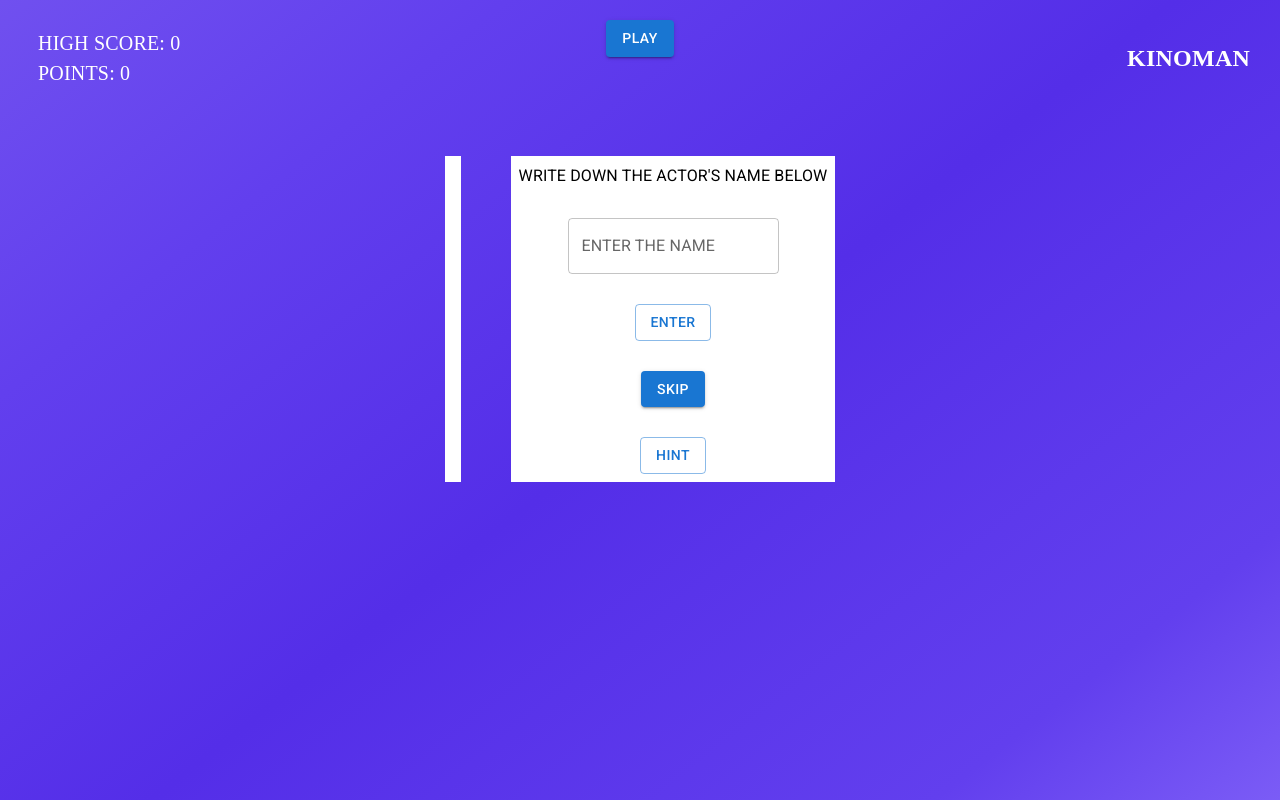
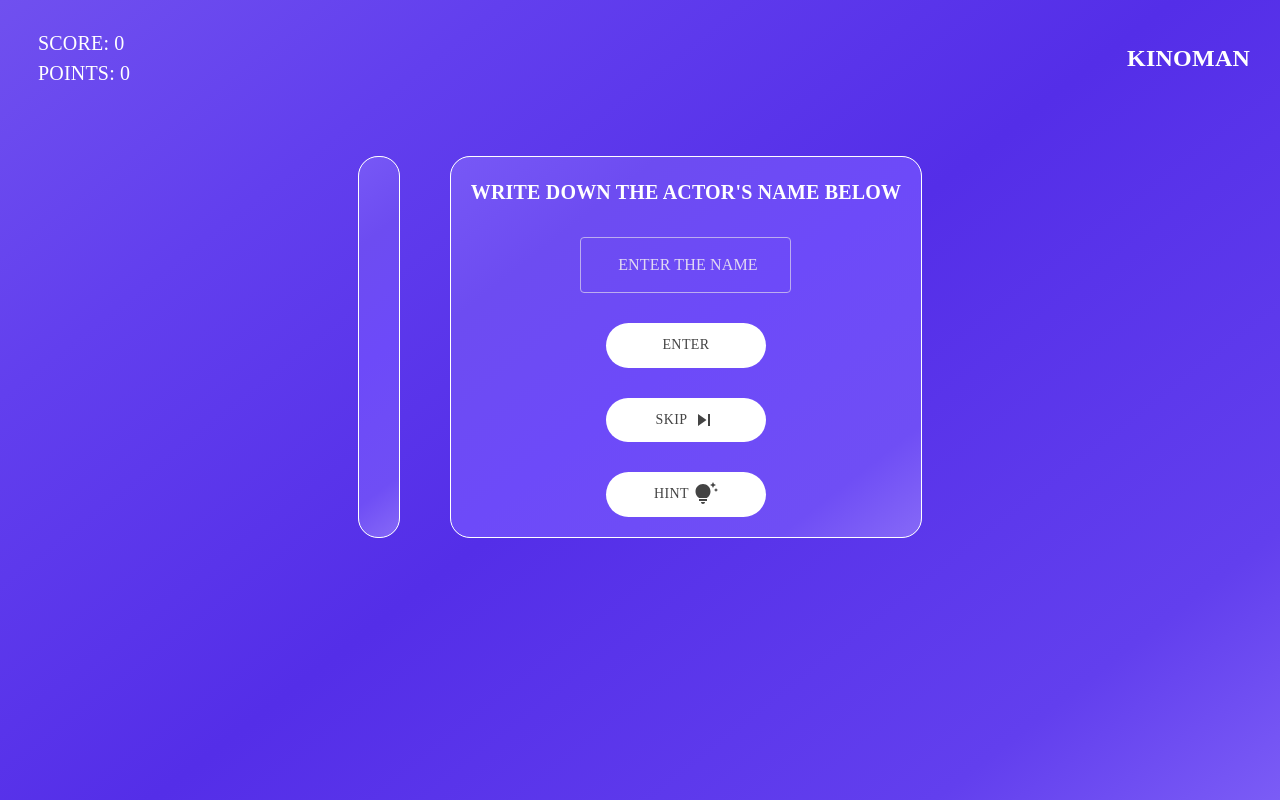
Before and after one commit to sona-sar/kinoman, a React (Create React App) app: page / in a window 1280 px wide. Built offline with nearby package versions, Linux system fonts and the light colour scheme; no server answers.

Commit message:
final steps checkup

```diff
--- a/src/App.css
+++ b/src/App.css
@@ -10,5 +10,6 @@ body{
     background: linear-gradient(142deg, rgba(112,80,239,1) 0%, rgba(98,63,238,1) 22%, rgba(84,46,232,1) 51%, rgba(98,63,238,1) 85%, rgba(123,92,246,1) 100%);
   background-repeat: no-repeat;
   height: 100%;
+  padding-bottom:100px;
 }
 @import url('https://fonts.googleapis.com/css2?family=Lexend:wght@100..900&display=swap');
--- a/src/App.js
+++ b/src/App.js
@@ -1,11 +1,22 @@
 import './App.css';
+import { useState } from 'react';
+
 import Header from "./Header"
 import MainBody from "./MainBody"
 function App() {
+  const [score, setScore] = useState(0);
+  const [points, setPoints] = useState(0);
+  const setUserScore = (score) => {
+    setScore(score);
+  }
+
+  const setUserPoints = (points) => {
+    setPoints(points);
+  }
   return (
     <div className="App">
-      <Header/>
-      <MainBody/>
+      <Header score={score} points={points} />
+      <MainBody score={score} setScore={setUserScore} points={points} setPoints={setUserPoints} />
     </div>
   );
 }
--- a/src/Header.js
+++ b/src/Header.js
@@ -3,6 +3,8 @@ import { useState } from 'react';
 import "./Header.css"
 import Typography from "@mui/material/Typography";
 import { styled } from '@mui/material/styles';
+import Button from "@mui/material/Button";
+
 
 const Div = styled('div')(({ theme }) => ({
   ...theme.typography.button,
@@ -10,15 +12,15 @@ const Div = styled('div')(({ theme }) => ({
   padding: theme.spacing(1),
 }));
 
-function Header() {
-  const [score, setScore] = useState(0)
+function Header({score, points, showType}) {
+
 
   return (
     <div className = "Header">
       <div className='header-container'>
         <Div className='score-section'>
-          <Typography className = "high-score">high score: {score} </Typography>
-          <Typography className = "the-score">points: {score} </Typography>
+          <Typography className = "high-score">score: {score} </Typography>
+          <Typography className = "the-score">points: {points} </Typography>
         </Div>
         <Typography className = "the-name">KINOMAN</Typography>
       </div>
--- a/src/MainBody.css
+++ b/src/MainBody.css
@@ -3,7 +3,7 @@
     justify-content: center;
     margin-top:60px;
     gap:50px;
-
+    flex-wrap: wrap;
 }
 .play-portion{
     display: flex;
@@ -11,9 +11,93 @@
     align-items: center;
     justify-content: center;
     gap:30px;
+    color:white;
+
 }
 .play-button{
     position:absolute !important;
     display: inline-block !important;
     top:20px;
 }
+.play-portion, .poster-container{
+    border-radius: 20px;
+    padding:20px !important;
+    background: linear-gradient(142deg, rgb(119, 88, 246) 0%, rgb(109, 76, 241) 22%, rgb(109, 74, 249) 51%, rgb(111, 78, 245) 85%, rgb(134, 105, 247) 100%);
+    border:0.2px solid white;
+    transition: 0.25s;
+}
+.poster-container{
+    display: flex;
+    justify-content: center;
+    align-items: center;
+
+
+}
+.play-portion:hover{
+    box-shadow: 4px 4px 5px rgba(0, 0, 0, 0.248);
+}
+img{
+    border-radius: 10px;
+}
+
+.text{
+    font-family: lexend !important;
+    text-wrap:wrap !important;
+    font-size:20px !important;
+    text-align: center;
+    font-weight: 600 !important;
+}
+
+.button{
+    background-color: white !important;
+    padding:10px 40px !important;
+    border-radius: 50px !important;
+    color:rgb(68, 68, 68) !important;
+    border:none !important;
+    font-family:lexend !important;
+    transition:0.25s !important;
+    min-width: 160px !important;
+}
+.button:hover{
+    transform: scale(1.05);
+    filter:drop-shadow(0px 0px 5px rgba(255, 255, 255, 0.584))
+
+}
+
+.hint, .skip{
+    display: flex;
+    gap:5px;
+}
+.hint:hover{
+    color:rgb(255, 183, 0) !important;
+}
+.skip:hover{
+    color:rgb(255, 68, 0) !important;
+}
+.enter:hover{
+    color:rgb(34, 200, 222) !important;
+}
+.input .MuiOutlinedInput-root .MuiOutlinedInput-notchedOutline {
+    border-color: rgb(188, 172, 240);
+    cursor: pointer !important;
+}
+.input .MuiOutlinedInput-root.Mui-focused .MuiOutlinedInput-notchedOutline {
+    border-color: rgb(188, 172, 240);
+  }
+.input .MuiOutlinedInput-root:hover .MuiOutlinedInput-notchedOutline {
+    border-color: rgb(188, 172, 240);
+}
+.input label{
+    font-family: lexend !important;
+    text-align: center;
+    color: rgb(225, 217, 243);/* Change this to the color you want */
+
+    width: 100%;
+}
+.input label.Mui-focused {
+    color: rgb(44, 15, 142);/* Change this to the color you want */
+    font-weight: bold;
+    text-align: start;
+
+    font-family: lexend !important;
+}
--- a/src/MainBody.js
+++ b/src/MainBody.js
@@ -1,5 +1,5 @@
 import React from 'react'
-import { useState } from 'react';
+import { useState, useEffect } from 'react';
 import '@fontsource/roboto/300.css';
 import '@fontsource/roboto/400.css';
 import '@fontsource/roboto/500.css';
@@ -10,7 +10,10 @@ import Button from "@mui/material/Button";
 import movies from "./movies.json"
 import Typography from "@mui/material/Typography";
 import { styled } from '@mui/material/styles';
-
+import TipsAndUpdatesIcon from '@mui/icons-material/TipsAndUpdates';
+import SkipNextIcon from '@mui/icons-material/SkipNext';
+import Menu from '@mui/material/Menu';
+import MenuItem from '@mui/material/MenuItem';
 
 const Div = styled('div')(({ theme }) => ({
   ...theme.typography.button,
@@ -20,86 +23,229 @@ const Div = styled('div')(({ theme }) => ({
 let count = 0;
 
 
-function MainBody() {
+function MainBody({ score, setScore, points, setPoints, showType }) {
+  const [bestScore, setBestScore] = useState(0);
+  let type = "11";
+  const [currentQuestion, setCurrentQuestion] = useState("")
+  const [showQuestion, setShowQuestion] = useState(false)
+  const [category, setCategory] = useState("9")
+
+  //9 --> general knowledge
 
   let generateRandomMovie = () => {
-    let num = Math.floor(Math.random()*300);
+    let num = Math.floor(Math.random() * 300);
     let movie = movies.popular_movies[num].movie_name;
     count++;
-    console.log(count, movie)
     return movie;
   };
-  let currentActors = "";
-  let chosenActor = "";
+
   const [poster, setPoster] = useState("");
-
-  // const [chosenActor, setChosenActor] = useState("")
+  const [currentActors, setCurrentActors] = useState([]);
+  const [chosenActor, setChosenActor] = useState("");
   const apiKey = "493435e4"
 
-  function checkActor(currentActors, chosenActor){
-    if(currentActors.includes(chosenActor) && chosenActor){
-      return true;
+  function checkActor(currentActors, chosenActor) {
+    for (let i = 0; i < currentActors.length; i++) {
+      if (currentActors[i].toLowerCase() === chosenActor.toLowerCase()) {
+        return true;
+      }
     }
-    else{
-      return false;
-    }
+    return false;
   }
 
   const handleInputChange = (event) => {
-    chosenActor = event.target.value
+    setChosenActor(event.target.value);
   }
 
-  function fetchMovie(){
+  function fetchMovie() {
     const requestOptions = {
       method: "GET",
     };
-    if(!currentActors){
-
-    }
-    console.log(currentActors, chosenActor)
-
-    console.log(checkActor(currentActors, chosenActor))
 
     let randomMovie = generateRandomMovie();
 
     fetch(`http://www.omdbapi.com/?t=${randomMovie}&apikey=${apiKey}`, requestOptions)
-
       .then((response) => response.json())
       .then((result) => {
-
         setPoster(result?.Poster)
-        currentActors = result.Actors.split(' ');
-        console.log(currentActors)
-
+        setCurrentActors(result?.Actors?.split(',').map(name => name.trim()));
       })
       .catch((error) => {
         console.error(error)
-    });
+      });
+  }
+
+  function fetchRandomQuestion(){
+    const requestOptions = {
+      method: "GET",
+    };
+
+    fetch(`https://opentdb.com/api.php?amount=10&category=${category}&type=boolean`, requestOptions)
+      .then((response) => response.json())
+      .then((result) => {
+        setCurrentQuestion(result.results[0].question);
+        // setShowQuestion(true)
+        // alert("You answered 2 questions correct in a row.\nTime for a quick game which can earn you 200 POINTS!!\nNo points are reduced if you answer wrong");
+      })
+      .catch((error) => {
+        console.error(error)
+      });
+  }
 
 
+  function handleEnterPress() {
+    if (checkActor(currentActors, chosenActor)) {
+      alert("Correct!");
+      setChosenActor("");
+      setScore(score + 1);
+      setPoints(points + 100);
+      setBestScore(bestScore+1)
+      fetchMovie();
+      if(!poster){
+        fetchMovie();
+      }
+    }
+    else {
+      alert("Incorrect! Game Over!");
+      setPoster("");
+      setCurrentActors([]);
+      setChosenActor("");
+      setScore(0);
+      setPoints(0);
+    }
+
+  }
+
+  function skipQuestion(){
+    if(points>=100){
+      setPoints(points-100)
+      setChosenActor("");
+      setPoster("");
+      fetchMovie();
+      if(!poster){
+        fetchMovie();
+      }
+    }
+    else{
+      alert("You have to have at least 100 points! Can't skip :( \n")
+    }
+  }
+
+  function getHint(){
+    if(points>=50){
+      setPoints(points-50)
+      console.log(currentActors)
+      let currMovieActor = currentActors[0].split(' ')[0]
+      alert(`The first name of the actor is: ${currMovieActor} \n -50 points`)
+    }
+    else{
+      alert("You have to have at least 50 points! No hints :(")
+    }
+  }
+
+
+  const handleAnswer = (answer) => {
+    if(answer){
+      alert("Correct! +200 points");
+      setPoints(points+200)
+    }
+    else{
+      alert("Incorrect! No points added.")
+    }
+    // setShowQuestion(false)
+    setBestScore(0)
+
+  }
+
+  // useEffect(() => {
+  //   if(bestScore>=2){
+  //     fetchRandomQuestion();
+  //   }
+  // }, [bestScore])
+
+  useEffect(()=>{
+    if(!poster){
+      fetchMovie();
+    }
+  })
+
+  // if(!poster){
+  //   fetchMovie();
+  // }
+
+  const [anchorEl, setAnchorEl] = React.useState(null);
+  const open = Boolean(anchorEl);
+  const handleClick = (event) => {
+    setAnchorEl(event.currentTarget);
+  };
+  const handleClose = () => {
+    setAnchorEl(null);
+
+  };
+
+  const handleCategoryChange = (selectedCategory) => {
+    setAnchorEl(null);
+    setCategory(selectedCategory)
+    fetchRandomQuestion();
   }
 
 
 
 
-  if(!poster){
-    fetchMovie();
+  if (bestScore>=2) {
+    return (
+      <div className="MainBody">
+        <Div className="question-component">
 
+          <Typography>Choose the category of the question</Typography>
+
+          <Button
+          id="basic-button"
+          aria-controls={open ? 'basic-menu' : undefined}
+          aria-haspopup="true"
+          aria-expanded={open ? 'true' : undefined}
+          onClick={handleClick}
+        >
+          Dashboard
+        </Button>
+        <Menu
+          id="basic-menu"
+          anchorEl={anchorEl}
+          open={open}
+          onClose={handleClose}
+          MenuListProps={{
+            'aria-labelledby': 'basic-button',
+          }}
+        >
+          <MenuItem onClick={()=> handleCategoryChange("9")}>General Knowledge</MenuItem>
+          <MenuItem onClick={()=> handleCategoryChange("10")}>Books</MenuItem>
+          <MenuItem onClick={()=> handleCategoryChange("11")}>Movies</MenuItem>
+          <MenuItem onClick={()=> handleCategoryChange("12")}>Music</MenuItem>
+          <MenuItem onClick={()=> handleCategoryChange("10")}>Video Games</MenuItem>
+          <MenuItem onClick={()=> handleCategoryChange("10")}>Geography</MenuItem>
+        </Menu>
+
+          <Typography>{currentQuestion}</Typography>
+          <Button variant="outlined" onClick={() => handleAnswer(true)}>True</Button>
+          <Button variant="outlined" onClick={() => handleAnswer(false)}>False</Button>
+        </Div>
+      </div>
+    );
   }
 
   return (
     <div className='MainBody'>
-      <Button  variant="contained" className='play-button'>Play</Button>
       <Div className='poster-container'>
-        <img src = {poster} alt = ""></img>
+        <img src={poster} alt=""></img>
       </Div>
       <Div className='play-portion'>
-        <Typography>Write down the actor's name below</Typography>
-        <TextField onChange = {handleInputChange}
-        id="movieSearch" label="enter the name" variant="outlined"  />
-        <Button onClick = {fetchMovie} variant="outlined">enter</Button>
-        <Button variant="contained">Skip</Button>
-        <Button variant="outlined">Hint</Button>
+        <Typography className = "text">Write down the actor's name below</Typography>
+        <TextField className = "input" value={chosenActor} onChange={handleInputChange}
+          id="movieSearch" label="enter the name" variant="outlined" />
+        <Button className='enter button' onClick={handleEnterPress} variant="outlined">enter</Button>
+        <Button className = "skip button" variant="outlined" onClick={skipQuestion}>Skip<SkipNextIcon/></Button>
+        <Button className = "hint button" variant="outlined" onClick = {getHint}>Hint<TipsAndUpdatesIcon/>
+        </Button>
 
       </Div>
     </div>
```
Also changed, not shown: src/Header.css (+17 -0 lines).
